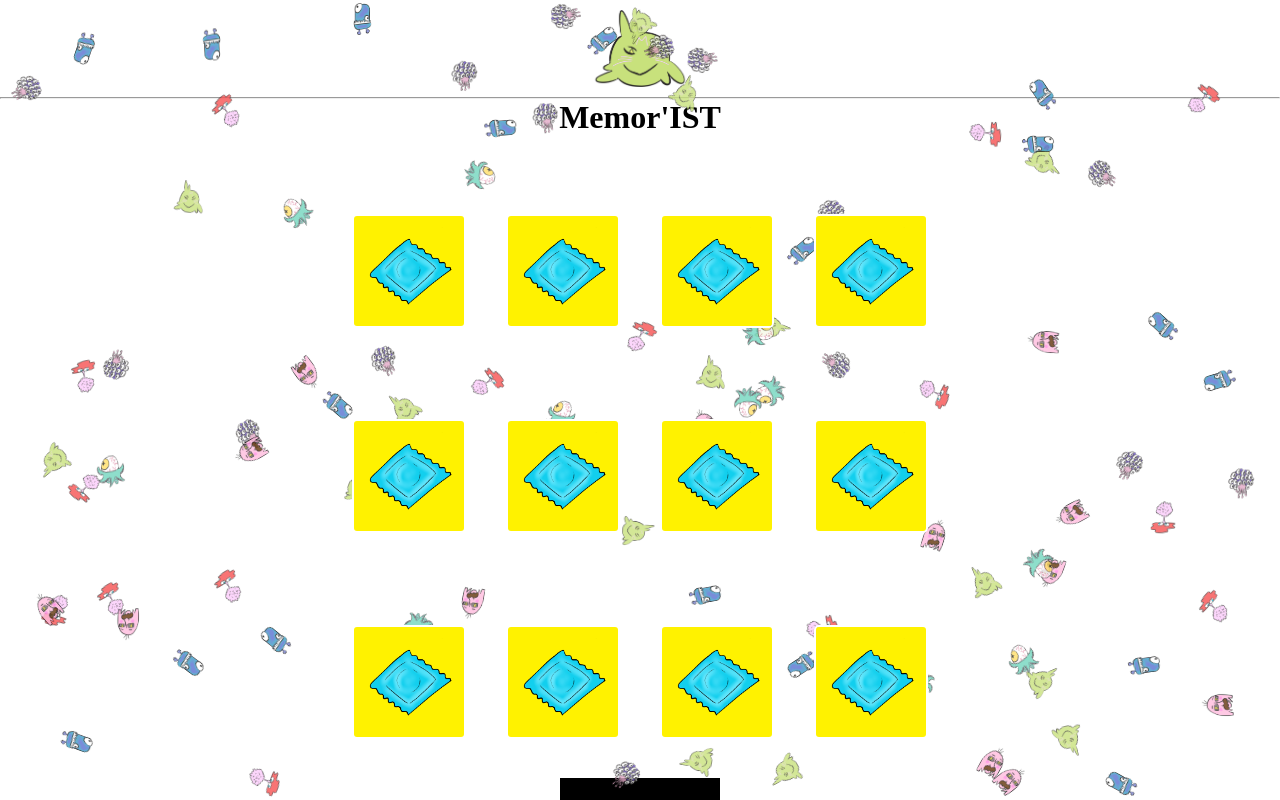
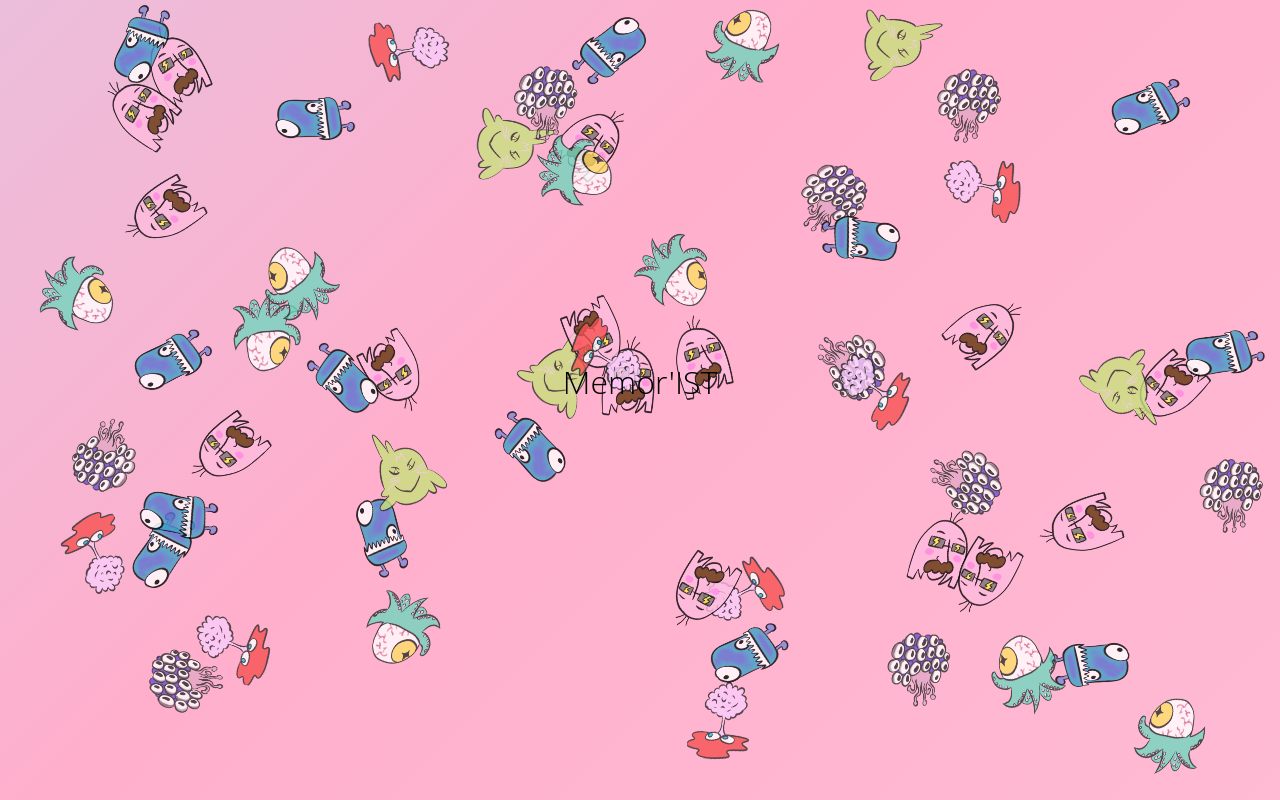
Before and after one commit to lucaasmth/ISToire_de_Q, a React (Create React App) app: page /memory in a window 1280 px wide. Shown: the top 800 px of the page. Built offline with nearby package versions, Linux system fonts and the light colour scheme.

Commit message:
Finish Background
IFNISISNFNOZEAP

```diff
--- /dev/null
+++ b/src/bgCss/Background.css
@@ -0,0 +1,76 @@
+.test {
+    width: 10wh;
+    height: 100vh;
+    color: #fff;
+    background: linear-gradient(-45deg, #ffc8dd, #ffafcc, #bde0fe, #a2d2ff);
+    background-size: 400% 400%;
+    -webkit-animation: Gradient 15s ease infinite;
+    -moz-animation: Gradient 15s ease infinite;
+    animation: Gradient 15s ease infinite;
+    }
+
+  .paused {
+    -webkit-animation-play-state: paused; /* Safari 4.0 - 8.0 */
+    animation-play-state: paused;
+  }
+
+  body {
+      margin: 0;
+  }
+
+  @-webkit-keyframes Gradient {
+    0% {
+    background-position: 0% 50%
+    }
+  50% {
+  background-position: 100% 50%
+  }
+  100% {
+  background-position: 0% 50%
+  }
+  }
+
+  @-moz-keyframes Gradient {
+    0% {
+    background-position: 0% 50%
+    }
+  50% {
+  background-position: 100% 50%
+  }
+  100% {
+  background-position: 0% 50%
+  }
+  }
+
+  @keyframes Gradient {
+    0% {
+    background-position: 0% 50%
+    }
+  50% {
+  background-position: 100% 50%
+  }
+  100% {
+  background-position: 0% 50%
+  }
+  }
+
+  h1,
+  h6 {
+    font-family: 'Open Sans';
+    font-weight: 300;
+    text-align: center;
+    position: absolute;
+    top: 45%;
+    right: 0;
+    left: 0;
+    }
+
+  button {
+    font-family: 'Open Sans';
+    font-weight: 300;
+    text-align: center;
+    position: absolute;
+    top: 50%;
+    right: 0;
+    left: 48%;
+  }
--- a/src/components/Background.jsx
+++ b/src/components/Background.jsx
@@ -1,6 +1,7 @@
 import { useCallback } from "react";
 import Particles from "react-tsparticles";
 import { loadFull } from "tsparticles";
+import '../bgCss/Background.css'
 
 //dans les options de  particles, pleins d'images qui bougent dans tous les sens
 
@@ -20,6 +21,7 @@ export default function Background(){
 
 
     return (
+      <div className="test">
         <Particles
             id="tsparticles"
             init={particlesInit}
@@ -55,7 +57,7 @@ export default function Background(){
                       distance: 400,
                       duration: 2,
                       opacity: 1,
-                      size: 40,
+                      size: 80,
                       speed: 3
                     },
                     connect: {
@@ -125,8 +127,8 @@ export default function Background(){
                       enable: true,
                       area: 800
                     },
-                    limit: 0,
-                    value: 80
+                    limit: 100,
+                    value: 50
                   },
                   opacity: {
                     animation: {
@@ -196,7 +198,7 @@ export default function Background(){
                       sync: false
                     },
                     random: false,
-                    value: 16
+                    value: 40
                   }
                 },
                 polygon: {
@@ -214,5 +216,6 @@ export default function Background(){
                 }}
             }
         />
+      </div>
     );
 };
```
